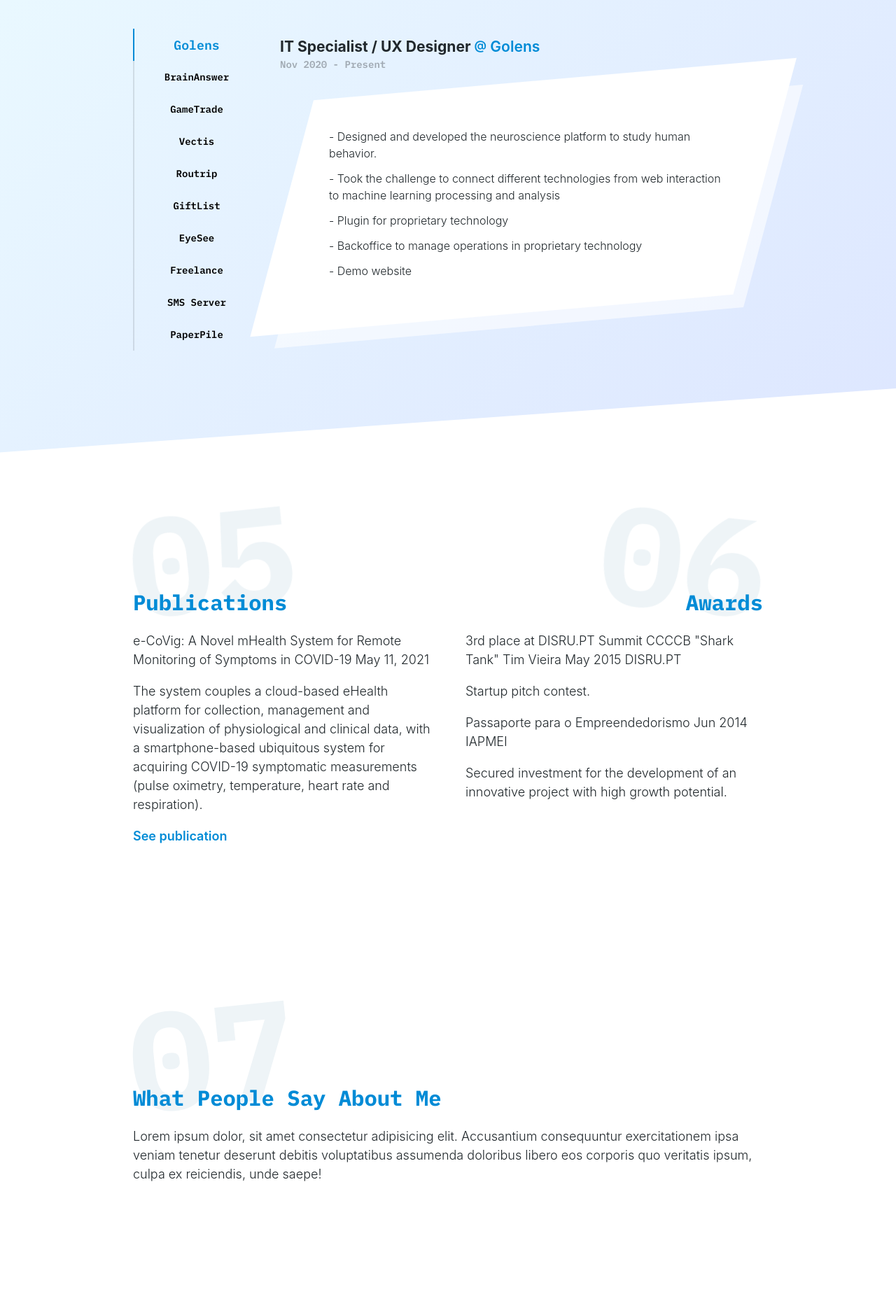
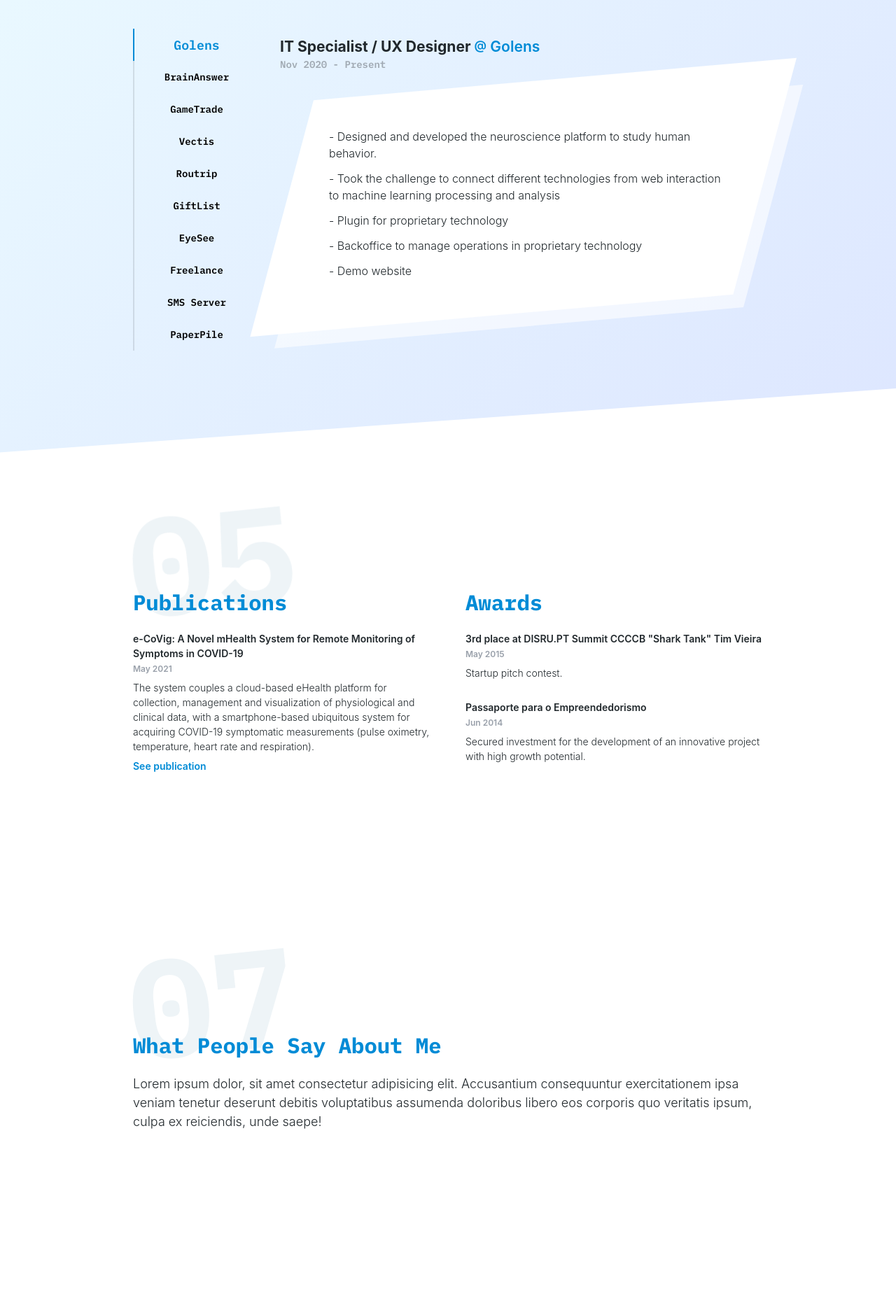
Before and after one commit to luismarques-io/luismarques-io.github.io, a Jekyll site: the page built from index.markdown, in a window 1280 px wide. Shown: the part 2577-4446 px from the top of the page at 70% size. Built offline with Jekyll 4.4.1, drawn with Linux system fonts in a browser that asks for light colours; nearby versions of some CDN libraries; some web fonts are replaced; after the commit the page ends 4371 px from its top, so only the background shows below that.

Commit message:
style publications & awards

```diff
--- a/_data/publications.yml
+++ b/_data/publications.yml
@@ -1,4 +1,4 @@
 - title: "e-CoVig: A Novel mHealth System for Remote Monitoring of Symptoms in COVID-19"
-  date: May 11, 2021
+  date: May 2021
   url: https://www.mdpi.com/1107592
   description: The system couples a cloud-based eHealth platform for collection, management and visualization of physiological and clinical data, with a smartphone-based ubiquitous system for acquiring COVID-19 symptomatic measurements (pulse oximetry, temperature, heart rate and respiration).
--- a/_includes/awards.html
+++ b/_includes/awards.html
@@ -1,17 +1,19 @@
-<div class="section__title text-right">
-    <div class="section__title__textback">
+<div class="section__title">
+    <!-- <div class="section__title__textback">
         <span class="textback__rotate__right">06</span>
-    </div>
+    </div> -->
     <h2>Awards</h2>
 </div>
 
 <div class="section__content">
     <div>
         {% for item in site.data.awards %}
-        <span class="award__title">{{item.title}}</span>
-        <span class="award__date">{{item.date}}</span>
-        <span class="award__issuer">{{item.issuer}}</span>
-        <p class="award__description">{{item.description}}</p>
+        <div class="award">
+            <span class="award__title">{{item.title}}</span>
+            <span class="award__date">{{item.date}}</span>
+            <!-- <span class="award__issuer">{{item.issuer}}</span> -->
+            <p class="award__description">{{item.description}}</p>
+        </div>
         {% endfor %}
     </div>
 </div>
--- a/_includes/publications.html
+++ b/_includes/publications.html
@@ -8,10 +8,12 @@
 <div class="section__content">
     <div>
         {% for item in site.data.publications %}
-        <span class="award__title">{{item.title}}</span>
-        <span class="award__date">{{item.date}}</span>
-        <p class="award__description">{{item.description}}</p>
-        <a href="{{item.url}}" class="link link--metis" target="_blank">See publication</a>
+        <div class="publication">
+            <span class="publication__title">{{item.title}}</span>
+            <span class="publication__date">{{item.date}}</span>
+            <p class="publication__description">{{item.description}}</p>
+            <a href="{{item.url}}" class="link link--metis" target="_blank">See publication</a>
+        </div>
         {% endfor %}
     </div>
 </div>
--- a/_sass/partials/_globals.scss
+++ b/_sass/partials/_globals.scss
@@ -51,6 +51,7 @@
 	--white: #ffffff;
 	--color-text: #1e272c;
 	--color-text: #21282c;
+	--color-text-secondary: #99a0aa;
 	--fz-big-heading: clamp(48px, 8vw, 70px);
 	--transition-btn-scale-in: all 0.2s;
 	--transition-btn-scale-out: all 0.4s;
--- a/_sass/partials/_publications_awards.scss
+++ b/_sass/partials/_publications_awards.scss
@@ -9,3 +9,21 @@
 		display: block;
 	}
 }
+
+.publication,
+.award {
+	margin-bottom: 2em;
+	font-size: var(--fz-sm);
+	&__title {
+		display: block;
+		font-weight: 600;
+	}
+	&__date {
+		color: var(--color-text-secondary);
+		font-size: var(--fz-xxs);
+		font-weight: 600;
+	}
+	p {
+		margin: 0.5em 0;
+	}
+}
```
